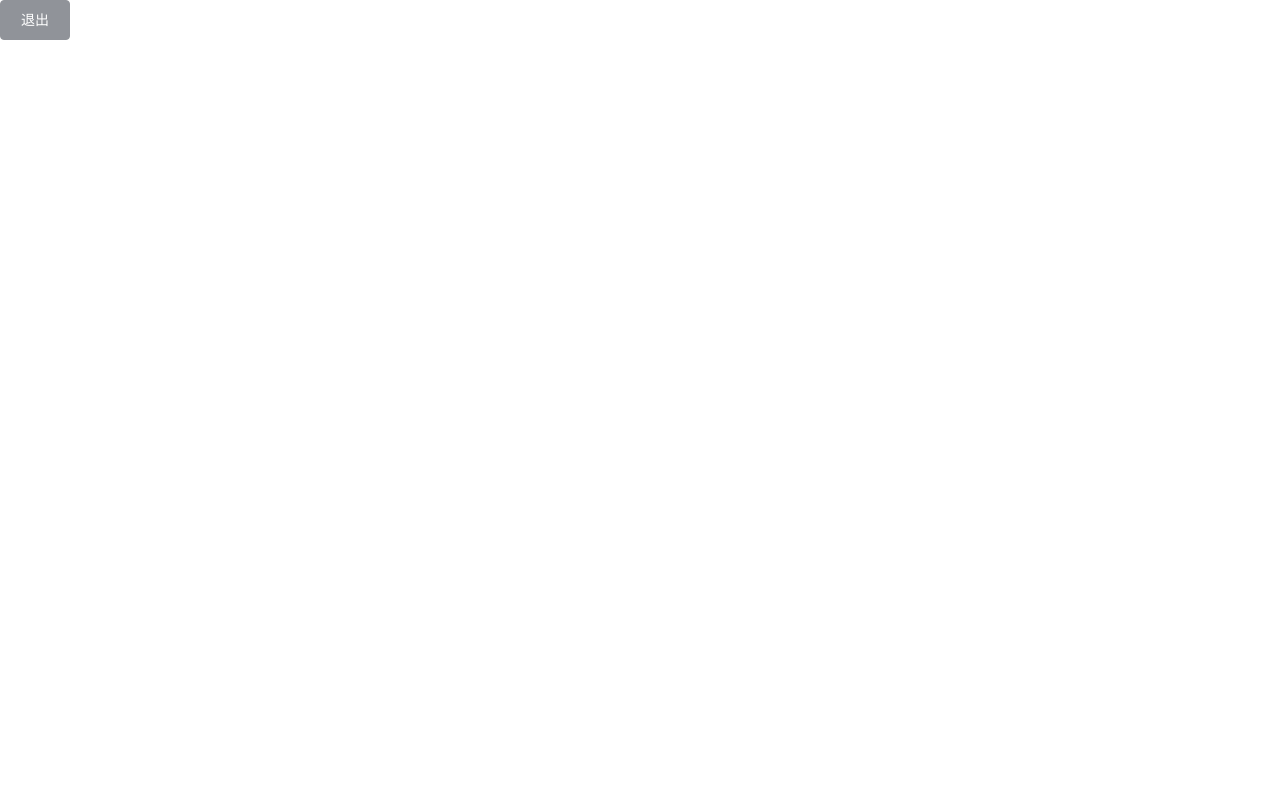
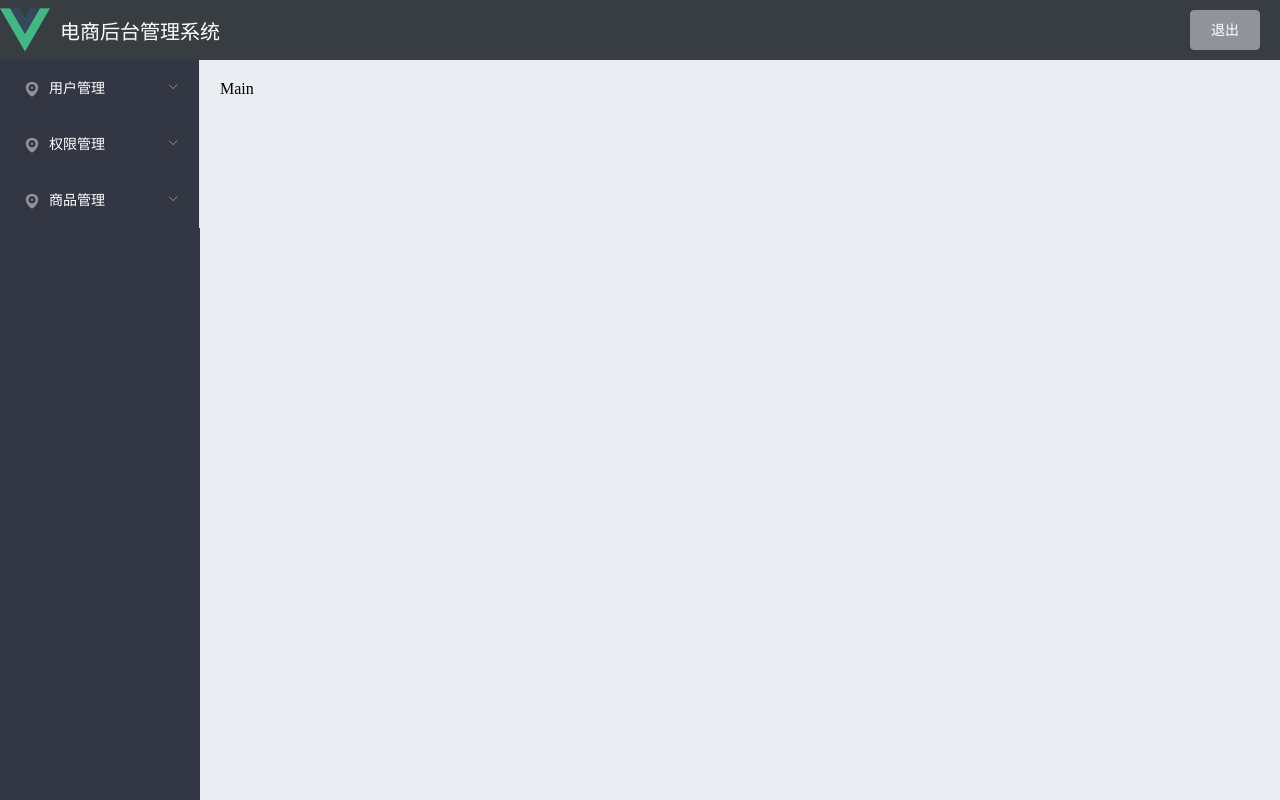
Before and after one commit to XLY-lois/Vue-admin, a Vue app in the folder vue-shop-admin/: page /home in a window 1280 px wide. Built offline with nearby package versions, Linux system fonts and the light colour scheme; sample sign-in values are in the browser's storage.

Commit message:
home页左侧边栏

```diff
--- a/vue-shop-admin/src/components/Home.vue
+++ b/vue-shop-admin/src/components/Home.vue
@@ -1,19 +1,149 @@
 <template>
-  <div>
-    <el-button type="info" @click="logout()">退出</el-button>
-  </div>
+  <el-container class="home-container">
+    <!-- 头部区域 -->
+    <el-header>
+      <div>
+        <img src="..\assets\logo.png" alt="" width="50px" />
+        <span>电商后台管理系统</span>
+      </div>
+      <el-button type="info" @click="logout()">退出</el-button>
+    </el-header>
+    <!-- 主体区域 -->
+    <el-container>
+      <!-- 侧边栏 -->
+      <el-aside width="200px">
+        <!-- 侧边栏菜单 -->
+        <el-menu
+          background-color="#333744"
+          text-color="#fff"
+          active-text-color="#ffd04b"
+        >
+          <!-- 一级菜单 -->
+          <el-submenu :index="item.id+''" v-for="item in menuList" :key="item.id">
+            <template slot="title">
+              <i class="el-icon-location"></i>
+              <span>{{ item.authName }}</span>
+            </template>
+            <!-- 二级菜单 -->
+            <el-menu-item :index="subItem.id+''" v-for="subItem in item.children" :key="subItem.id">
+              <template slot="title">
+                <i class="el-icon-location"></i>
+                <span>{{ subItem.authName }}</span>
+              </template>
+            </el-menu-item>
+          </el-submenu>
+        </el-menu>
+      </el-aside>
+      <el-main>Main</el-main>
+    </el-container>
+  </el-container>
 </template>
 
 <script>
 export default {
+  data() {
+    return {
+      //左侧菜单
+      menuList: [
+        {
+          id: 101,
+          authName: '用户管理',
+          path: null,
+          children: [
+            {
+              id: 102,
+              authName: '用户列表',
+              path: null,
+            },
+          ],
+        },
+        {
+          id: 201,
+          authName: '权限管理',
+          path: null,
+          children: [
+            {
+              id: 202,
+              authName: '角色列表',
+              path: null,
+            },
+            {
+              id: 203,
+              authName: '权限列表',
+              path: null,
+            },
+          ],
+        },
+        {
+          id: 301,
+          authName: '商品管理',
+          path: null,
+          children: [
+            {
+              id: 302,
+              authName: '商品列表',
+              path: null,
+            },
+            {
+              id: 303,
+              authName: '分类参数',
+              path: null,
+            },
+            {
+              id: 304,
+              authName: '商品分类',
+              path: null,
+            },
+          ],
+        },
+      ],
+    }
+  },
+  created() {
+    // this.getMenuList()
+  },
   methods: {
     logout() {
       window.sessionStorage.clear()
       this.$router.push('/login')
+    },
+    //获取所有菜单
+    async getMenuList() {
+      const res = await this.$http.get('/system/menus').then(function (res) {
+        return res
+      })
+      if (res.data.meta.status !== 200) return this.$message.error(res.meta.msg)
+      this.menuList = res.data
+      console.log(res)
     },
   },
 }
 </script>
 
 <style lang="less" scoped>
+.home-container {
+  height: 100%;
+}
+.el-header {
+  background-color: #373d41;
+  display: flex;
+  justify-content: space-between;
+  padding-left: 0;
+  align-items: center; ///内容居中
+  color: #ffffff;
+  font-size: 20px;
+  div {
+    display: flex; // 纵向居中对齐
+    align-items: center;
+    span {
+      margin-left: 10px;
+    }
+  }
+}
+.el-aside {
+  background-color: #333744;
+}
+.el-main {
+  background-color: #EAEDF1;
+}
 </style>
--- a/vue-shop-admin/src/components/Login.vue
+++ b/vue-shop-admin/src/components/Login.vue
@@ -78,7 +78,7 @@ export default {
     login() {
       this.$refs.loginFormRef.validate(async (valid) => {
         //回调函数中的参数1是校验结果
-        console.log(valid)
+        // console.log(valid)
         if (!valid) return //为false直接return不发起请求
         const res = await this.$http
           .post('/system/login.do', this.loginForm)
@@ -89,7 +89,7 @@ export default {
         //   console.log(error);
         // });
 
-        console.log(res.data)
+        console.log(res)
         if (res.data.code !== 200) return this.$message.error('登录失败QAQ')
         this.$message.success('登录成功:)')
 
--- a/vue-shop-admin/src/main.js
+++ b/vue-shop-admin/src/main.js
@@ -9,6 +9,14 @@ import './assets/css/global.css' //全局样式
 
 Vue.config.productionTip = false
 Vue.use(ElementUI);
+
+axios.interceptors.request.use(config => { //拦截器 请求之前在请求头中添加字段用于存放token给后端进行验证
+  // console.log(config)
+  config.headers.Authorization = window.sessionStorage.getItem('token')// Authorizationz这个字段名是根据接口文档来决定的
+  // 最后必须将请求对象config return 出去
+  return config
+})
+
 Vue.prototype.$http = axios;
 axios.defaults.baseURL = '/api/'  // api 即上面 vue.config.js 中配置的地址
 
--- a/vue-shop-admin/src/router.js
+++ b/vue-shop-admin/src/router.js
@@ -24,7 +24,7 @@ const router = new Router({
   ]
 })
 
-//挂载路由导航守卫n
+//挂载路由导航守卫
 router.beforeEach((to, from, next) => {
   if (to.path === '/login') return next()
   //获取token
--- a/vue-shop-admin/vue.config.js
+++ b/vue-shop-admin/vue.config.js
@@ -8,7 +8,7 @@ module.exports = {
     open: true, //配置自动启动浏览器
     proxy: {
       '/api': {
-        target: 'http://7.21.144.44/', //对应自己的接口
+        target: 'http://7.21.144.44/', //对应自己的后端接口
         changeOrigin: true,
         ws: true,
         pathRewrite: {
```
